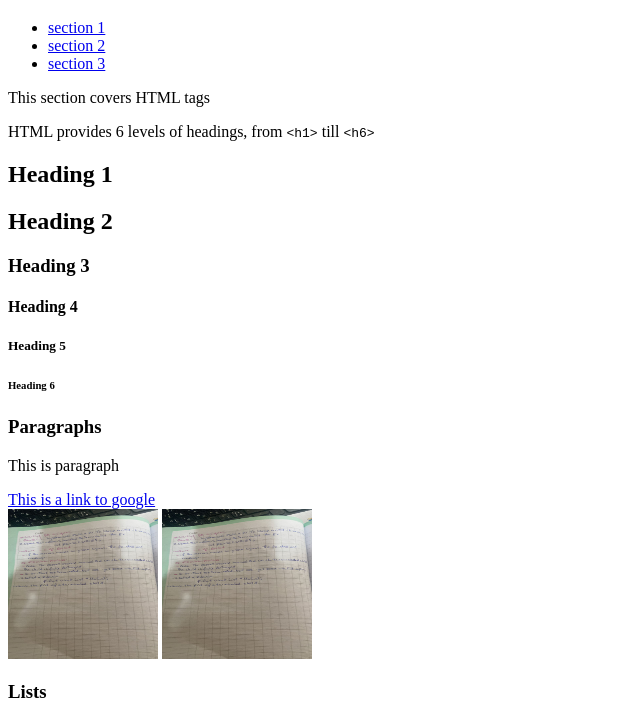
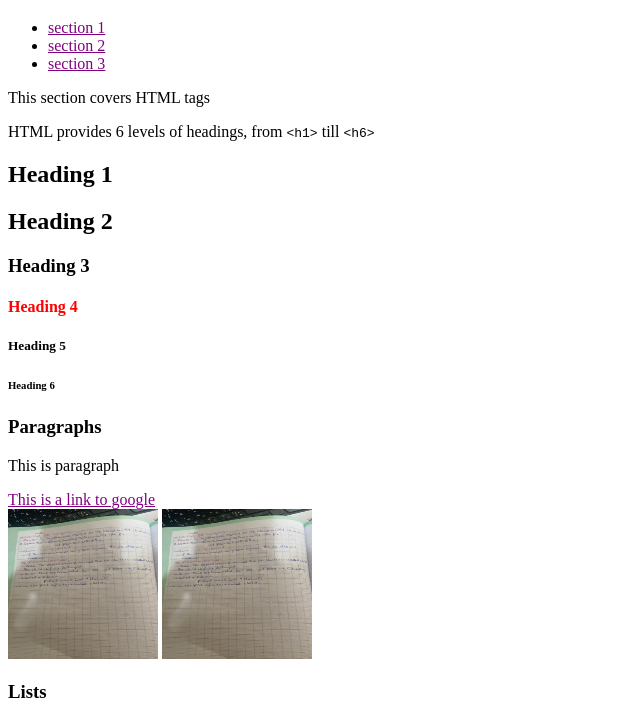
Before and after one commit to Majdb15/html-css, a plain HTML site: page index.html in a window 1280 px wide. Shown: the part 61-780 px from the top of the page, without its empty margins (0-640 px from the left). Drawn offline with Linux system fonts and the light colour scheme.

Commit message:
finished section 3

```diff
--- a/index.html
+++ b/index.html
@@ -3,7 +3,16 @@
 <head>
     <meta charset="UTF-8">
     <meta name="viewport" content="width=device-width, initial-scale=1.0">
+    <link rel="stylesheet" href="styles/styles.css">
     <title>html and css</title>
+    <style>
+        h4{
+            color: red;
+        }
+        a{
+            color: purple;
+        }
+    </style>
 </head>
 <body>
     <header>
@@ -11,9 +20,9 @@
     </header>
     <nav>
         <ul>
-            <li><a href = "#section1">section 1</a></li>
-            <li><a href = "#section2">section 2</a></li>
-            <li><a href = "#section3">section 3</a></li>
+            <li><a href = "#section-1">section 1</a></li>
+            <li><a href = "#section-2">section 2</a></li>
+            <li><a href = "#section-3">section 3</a></li>
         </ul>
     </nav>
 
@@ -102,6 +111,9 @@
             <li>Internal CSS</li>
             <li>Inline CSS</li>
         </ul>
+        <br>
+        <p style="font: 200; color: aqua; font-weight: bold;">Inlined CSS</p>
+
     </section>
 </body>
 </html>
--- /dev/null
+++ b/styles/styles.css
@@ -0,0 +1,3 @@
+#section-2{
+    color: antiquewhite;
+}
```
